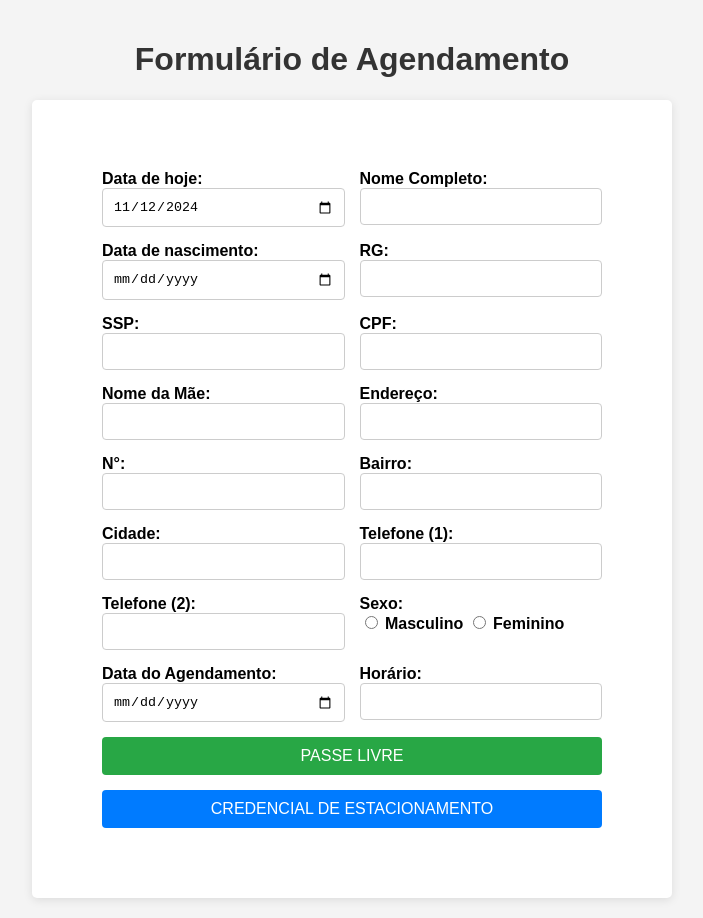
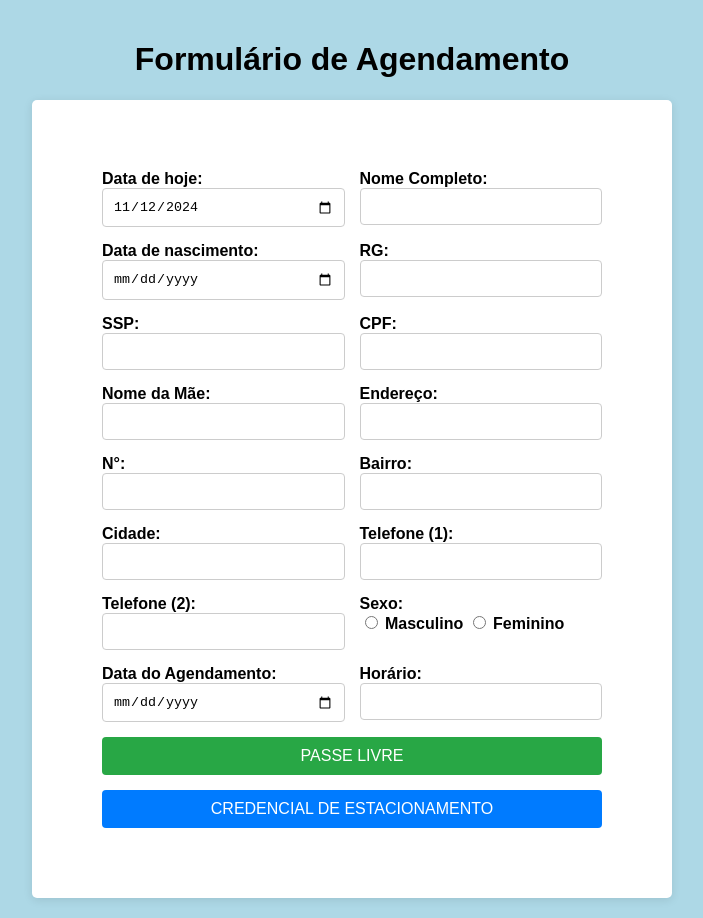
Before and after one commit to eulercruz458/Projeto-SMTT, a plain HTML site: page index.html in a window 1280 px wide. Shown: the whole page, without its empty margins (288-991 px from the left). Drawn offline with nearby package versions, Linux system fonts and the light colour scheme.

Commit message:
Update style.css
coloquei um background color azul

```diff
--- a/style.css
+++ b/style.css
@@ -1,13 +1,13 @@
 body {
     font-family: Arial, sans-serif;
-    background-color: #f4f4f4;
+    background-color: #ADD8E6;
     margin: 0;
     padding: 20px;
 }
 
 h1 {
     text-align: center;
-    color: #333;
+    color: black;
 }
 
 form {
```
